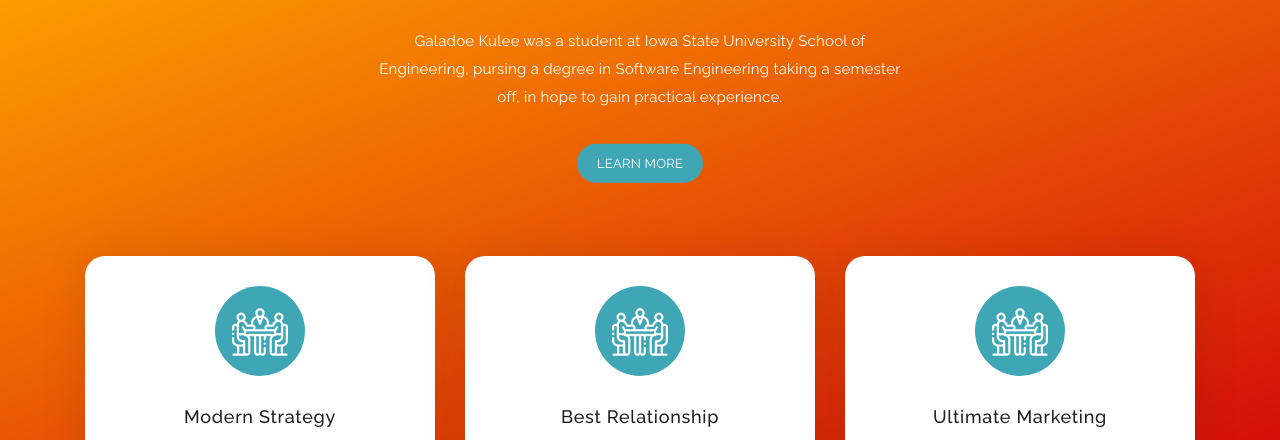
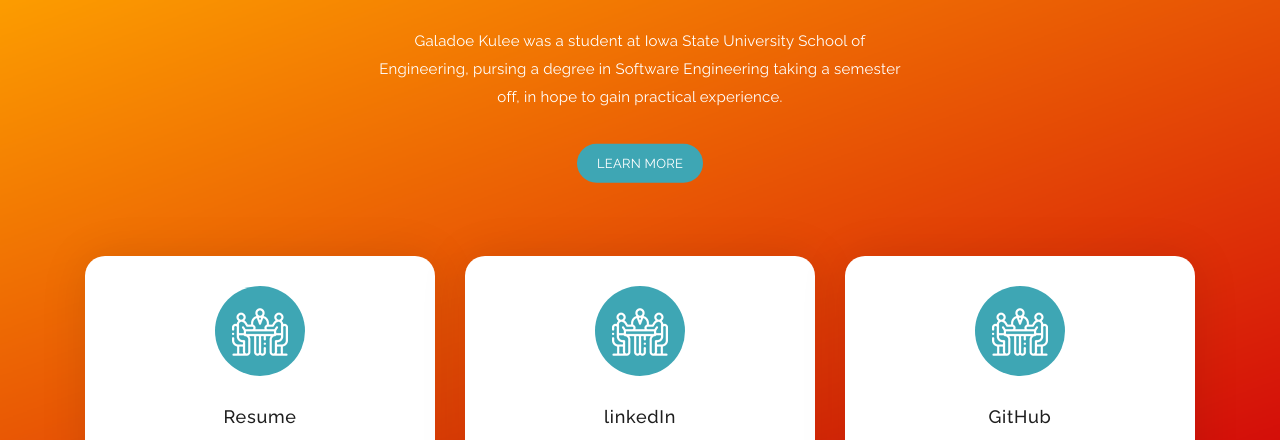
Before and after one commit to galadoe/galadoe.github.io, a plain HTML site: page templatemo_535_softy_pinko/index.html in a window 1280 px wide. Shown: the part 354-794 px from the top of the page. Drawn offline with Linux system fonts and the light colour scheme.

Commit message:
changed the three boxes

```diff
--- a/templatemo_535_softy_pinko/index.html
+++ b/templatemo_535_softy_pinko/index.html
@@ -98,7 +98,7 @@ https://templatemo.com/tm-535-softy-pinko
                                 <div class="icon">
                                     <i><img src="assets/images/featured-item-01.png" alt=""></i>
                                 </div>
-                                <h5 class="features-title">Modern Strategy</h5>
+                                <h5 class="features-title">Resume</h5>
                                 <p>Customize anything in this template to fit your website needs</p>
                             </div>
                         </div>
@@ -110,7 +110,7 @@ https://templatemo.com/tm-535-softy-pinko
                                 <div class="icon">
                                     <i><img src="assets/images/featured-item-01.png" alt=""></i>
                                 </div>
-                                <h5 class="features-title">Best Relationship</h5>
+                                <h5 class="features-title">linkedIn</h5>
                                 <p>Contact us immediately if you have a question in mind</p>
                             </div>
                         </div>
@@ -122,7 +122,7 @@ https://templatemo.com/tm-535-softy-pinko
                                 <div class="icon">
                                     <i><img src="assets/images/featured-item-01.png" alt=""></i>
                                 </div>
-                                <h5 class="features-title">Ultimate Marketing</h5>
+                                <h5 class="features-title">GitHub</h5>
                                 <p>You just need to tell your friends about our free templates</p>
                             </div>
                         </div>
```
Also changed, not shown: templatemo_535_softy_pinko/assets/icons/resume.png (added).
